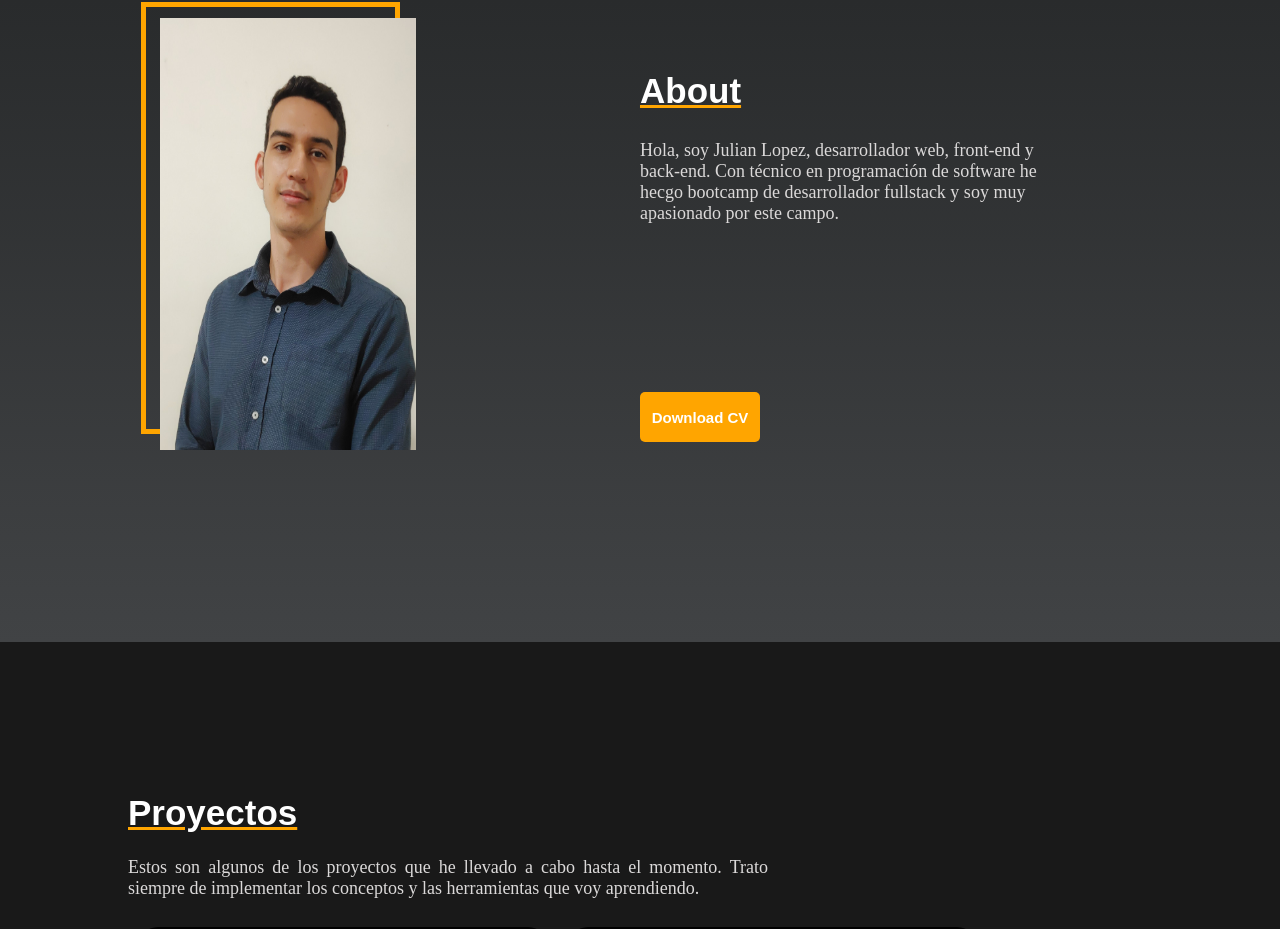
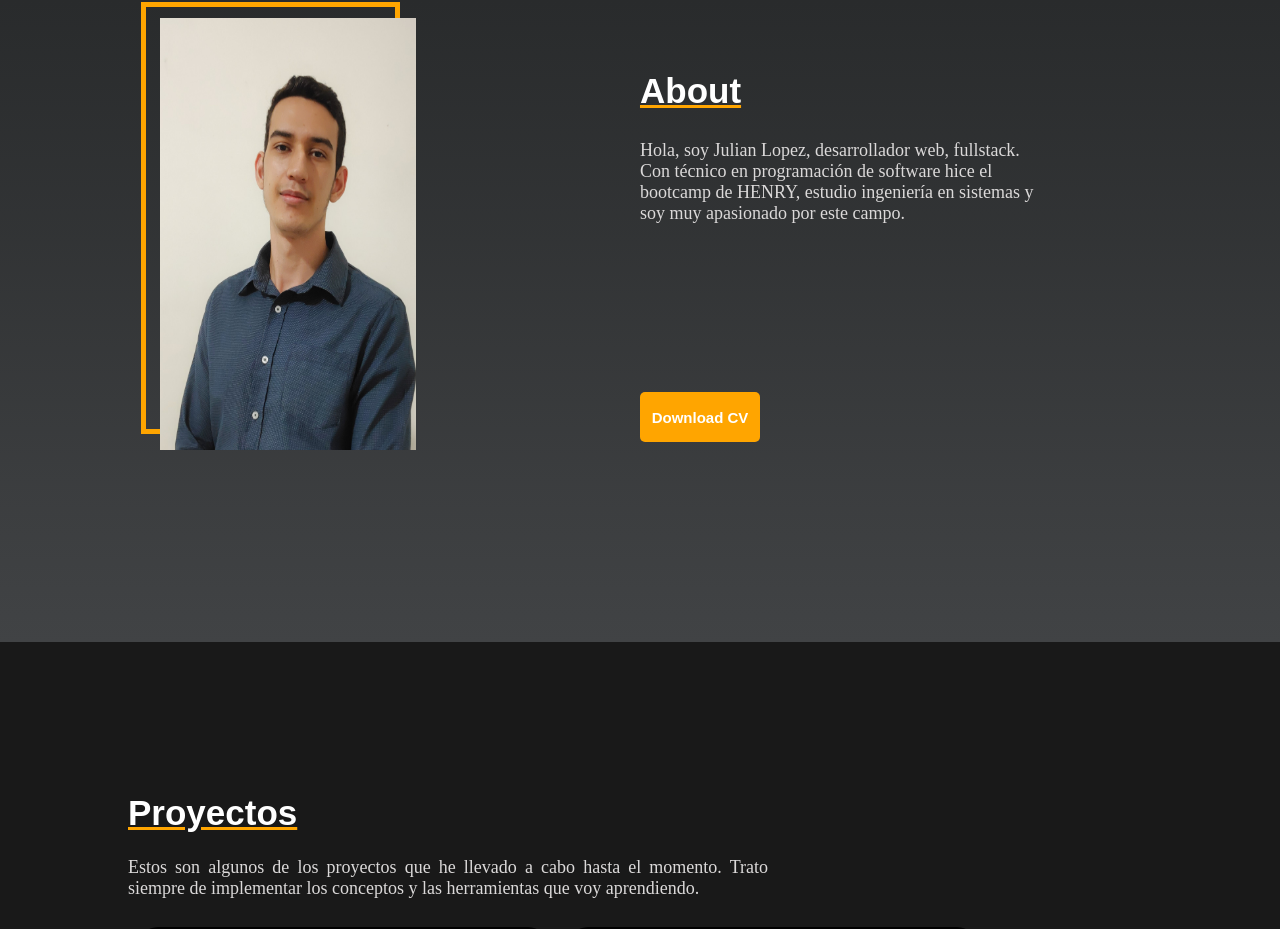
Before and after one commit to Julian-Lop/portfolio, a React (Create React App) app: page / in a window 1280 px wide. Shown: the part 1038-1967 px from the top of the page. Built offline with nearby package versions, Linux system fonts and the light colour scheme; grey boxes are pictures that could not be loaded.

Commit message:
portfolio con descarga pdf

```diff
--- a/src/components/SectionAbout.js
+++ b/src/components/SectionAbout.js
@@ -11,14 +11,13 @@ function SectionAbout() {
         <div className="left-part" >
           <h2>About</h2>
           <p>
-            Hola, soy Julian Lopez, desarrollador web, front-end
-            y back-end. Con técnico en programación de software
-            he hecgo bootcamp de desarrollador fullstack y soy muy
+            Hola, soy Julian Lopez, desarrollador web, fullstack. Con técnico en programación de software
+            hice el bootcamp de HENRY, estudio ingeniería en sistemas y soy muy
             apasionado por este campo.
           </p>
         </div>
         <div>
-            <button>Download CV</button>
+            <a href="../Documentos/cv_Julian_Lopez.pdf" download="Cv-JulianLopez.pdf"><button>Download CV</button></a>
         </div>
       </div>
 
--- a/src/components/SectionPortfolio.js
+++ b/src/components/SectionPortfolio.js
@@ -1,5 +1,6 @@
 import '../css/styles.css';
 import videoWeather from '../videos/videoPruebaWeather.mp4'
+import videodog from '../videos/review-pi-dog.mp4'
 import github from '../images/tabler-icon-brand-github.svg'
 
 function SectionPortfolio() {
@@ -26,7 +27,7 @@ function SectionPortfolio() {
         </div>
         <div className="proyect" >
             <video autoPlay loop muted>
-              <source src={videoWeather} type="video/mp4"/>
+              <source src={videodog} type="video/mp4"/>
             </video>
             <div className="info">
                 <h3><a href="https://julian-lop.github.io/Client-api-dog/" >Proyecto Individual Dogs</a></h3>
```
Also changed, not shown: 2 other files (tests, documents, lock files or other folders).
